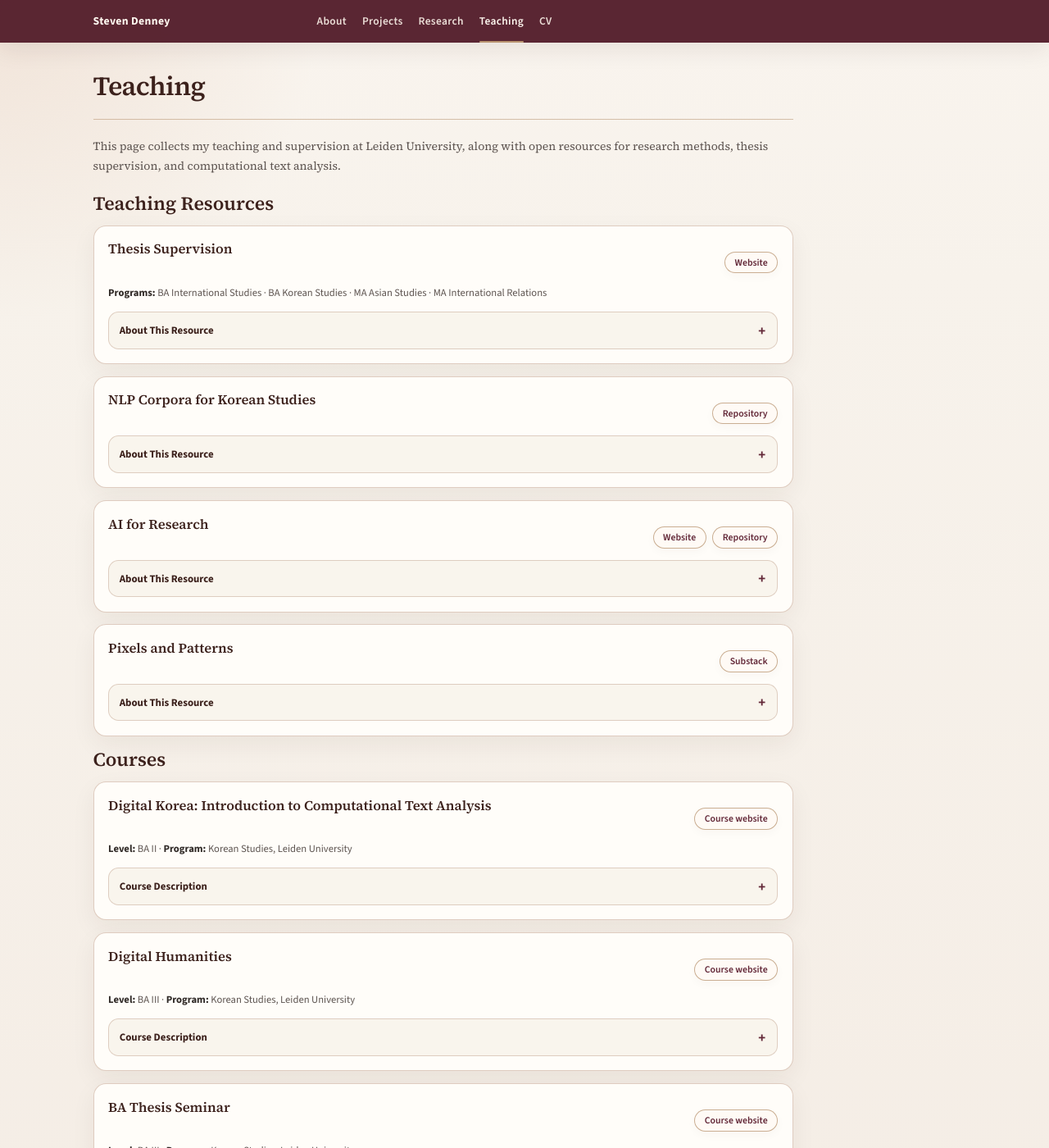
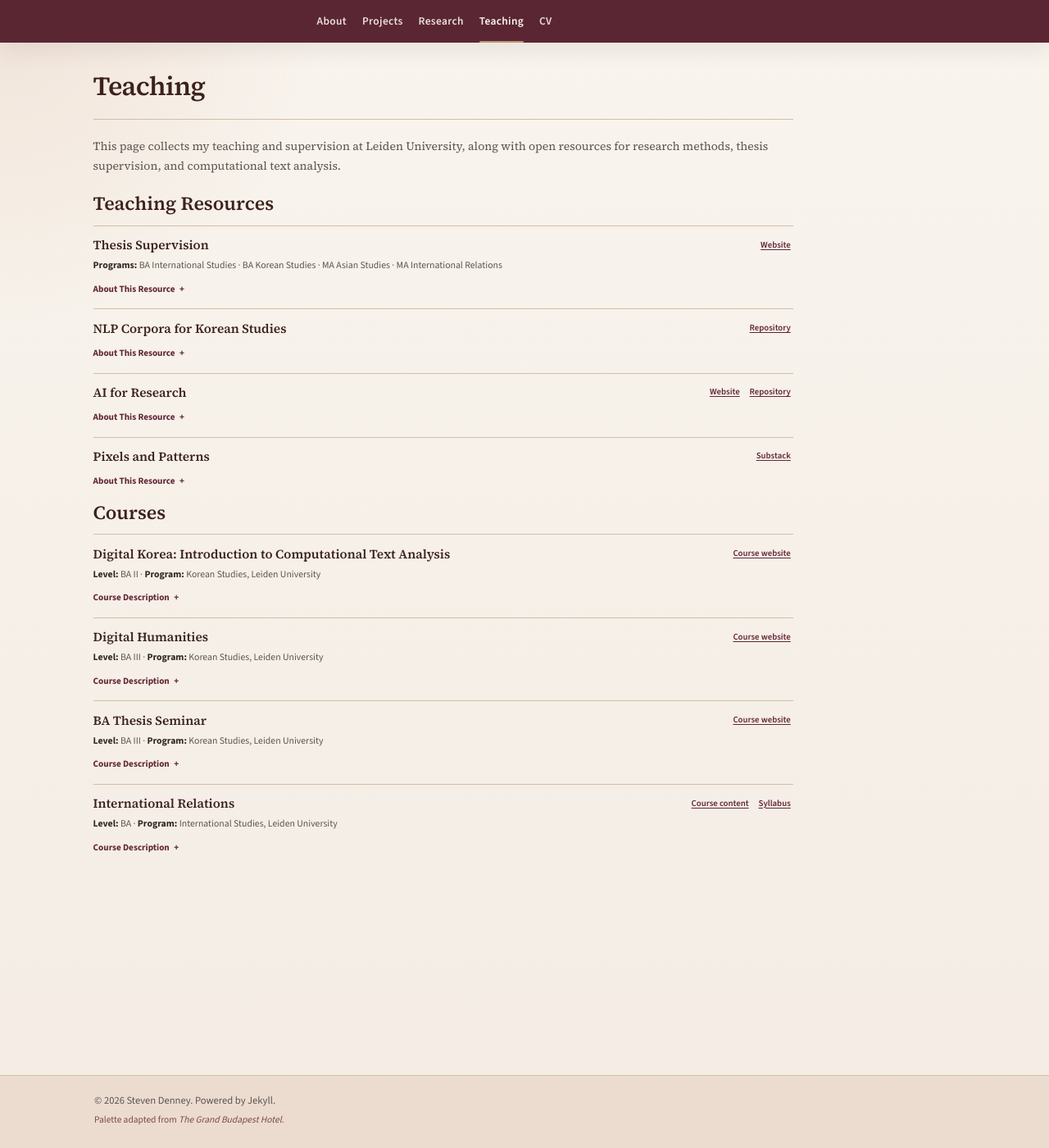
Before and after one commit to scdenney/scdenney.github.io, a Jekyll site: the page built from teaching.md, in a window 1280 px wide and 1400 px high. Shown: the whole window at 82% size. Built offline with Jekyll 4.4.1, drawn with Linux system fonts in a browser that asks for light colours.

Commit message:
Refine project and teaching disclosures

```diff
--- a/_includes/head.html
+++ b/_includes/head.html
@@ -7,6 +7,6 @@
 <link rel="preconnect" href="https://fonts.gstatic.com" crossorigin>
 <link href="https://fonts.googleapis.com/css2?family=Source+Sans+3:wght@400;500;600;700&family=Source+Serif+4:opsz,wght@8..60,400;8..60,500;8..60,600;8..60,700&display=swap" rel="stylesheet">
 
-<link rel="stylesheet" href="{{ '/assets/css/style.css?v=20260703b' | relative_url }}">
+<link rel="stylesheet" href="{{ '/assets/css/style.css?v=20260703c' | relative_url }}">
 
 <link rel="icon" type="image/svg+xml" href="{{ '/assets/images/favicon.svg' | relative_url }}">
--- a/_includes/header.html
+++ b/_includes/header.html
@@ -1,8 +1,5 @@
 <header class="masthead">
   <div class="masthead__inner">
-    {% unless page.url == '/' %}
-    <a class="masthead__brand" href="{{ '/' | relative_url }}" aria-label="Steven Denney, home">Steven Denney</a>
-    {% endunless %}
     <nav class="masthead__nav" id="site-navigation" aria-label="Primary">
       <a href="{{ '/' | relative_url }}" {% if page.url == '/' %}class="active" aria-current="page"{% endif %}>About</a>
       <a href="{{ '/projects/' | relative_url }}" {% if page.url contains '/projects' %}class="active" aria-current="page"{% endif %}>Projects</a>
--- a/assets/css/style.css
+++ b/assets/css/style.css
@@ -222,22 +222,6 @@ hr {
   align-items: center;
   column-gap: var(--home-layout-gap);
   min-height: 3.7rem;
-}
-
-.masthead__brand {
-  grid-column: 1;
-  justify-self: start;
-  color: #fff8f0;
-  font-family: var(--font-sans);
-  font-size: 0.98rem;
-  font-weight: 700;
-  letter-spacing: 0.025em;
-  text-decoration: none;
-}
-
-.masthead__brand:hover,
-.masthead__brand:focus-visible {
-  color: #fff;
 }
 
 .masthead__nav {
@@ -542,17 +526,18 @@ hr {
 }
 
 .project-card {
-  margin-bottom: 1.05rem;
-  padding: 1.25rem;
-  border: 1px solid rgba(216, 195, 180, 0.82);
-  border-radius: var(--radius-lg);
-  background: var(--color-surface-strong);
-  box-shadow: var(--shadow-sm);
+  margin: 0;
+  padding: 0.95rem 0 0.88rem;
+  border: 0;
+  border-top: 1px solid rgba(185, 148, 112, 0.55);
+  border-radius: 0;
+  background: transparent;
+  box-shadow: none;
 }
 
 .project-card h3 {
   margin-bottom: 0;
-  font-size: 1.18rem;
+  font-size: 1.1rem;
 }
 
 .project-card p:last-child,
@@ -565,31 +550,146 @@ hr {
   display: flex;
   align-items: flex-start;
   justify-content: space-between;
-  gap: 1rem;
+  gap: 0.7rem;
 }
 
 .project-links {
   display: flex;
   flex-wrap: wrap;
-  gap: 0.55rem;
-  margin: 0.95rem 0 0;
+  gap: 0.45rem;
+  margin: 0.1rem 0 0;
 }
 
 .project-links .resource-link {
   margin: 0;
 }
 
+.project-card .resource-link {
+  padding: 0.15rem 0.2rem;
+  border: 0;
+  border-radius: 0;
+  background: transparent;
+  box-shadow: none;
+  font-size: 0.77rem;
+  text-decoration: underline;
+  text-underline-offset: 0.18em;
+}
+
+.project-card .resource-link:hover,
+.project-card .resource-link:focus-visible {
+  border-color: transparent;
+  background: transparent;
+  box-shadow: none;
+  color: var(--color-accent);
+  transform: none;
+}
+
 .project-meta {
-  margin: 0.95rem 0 0;
+  max-width: 48rem;
+  margin: 0.45rem 0 0;
   color: var(--color-text-soft);
   font-family: var(--font-sans);
-  font-size: 0.9rem;
-  line-height: 1.55;
+  font-size: 0.84rem;
+  line-height: 1.45;
 }
 
 .project-meta strong {
   color: var(--color-text);
   font-weight: 700;
+}
+
+.project-card > details {
+  display: block;
+  margin: 0.45rem 0 0;
+  border: 0;
+  border-top: 1px solid rgba(185, 148, 112, 0.38);
+  border-radius: 0;
+  background: transparent;
+}
+
+.project-card > details + details {
+  margin-top: 0;
+}
+
+.project-card > details summary {
+  padding: 0.52rem 1.3rem 0.52rem 0;
+  font-size: 0.8rem;
+}
+
+.project-card > details summary::after {
+  right: 0.1rem;
+}
+
+.project-card > details summary:hover,
+.project-card > details summary:focus-visible {
+  background: transparent;
+  box-shadow: none;
+  transform: none;
+}
+
+.project-card > details > div {
+  padding: 0.2rem 0 0.7rem;
+  border: 0;
+  background: transparent;
+  font-size: 0.92rem;
+}
+
+.detail-switcher {
+  margin-top: 0.45rem;
+}
+
+.detail-actions {
+  display: flex;
+  flex-wrap: wrap;
+  gap: 1.15rem;
+  padding: 0.25rem 0 0.1rem;
+}
+
+.detail-actions button {
+  padding: 0.2rem 0;
+  border: 0;
+  background: transparent;
+  color: var(--color-accent-strong);
+  font-family: var(--font-sans);
+  font-size: 0.8rem;
+  font-weight: 700;
+  cursor: pointer;
+}
+
+.detail-actions button::after {
+  content: "+";
+  margin-left: 0.4rem;
+}
+
+.detail-actions button[aria-expanded="true"] {
+  text-decoration: underline;
+  text-underline-offset: 0.24em;
+}
+
+.detail-actions button[aria-expanded="true"]::after {
+  content: "−";
+}
+
+.detail-actions button:hover,
+.detail-actions button:focus-visible {
+  color: var(--color-accent);
+}
+
+.detail-panel {
+  margin-top: 0.5rem;
+  padding: 0.8rem 0.9rem;
+  border: 1px solid rgba(216, 195, 180, 0.76);
+  border-radius: 0.65rem;
+  background: rgba(241, 230, 220, 0.62);
+  font-size: 0.92rem;
+}
+
+.detail-panel[hidden] {
+  display: none;
+}
+
+.detail-panel > div > *:last-child {
+  margin-bottom: 0;
 }
 
 details {
@@ -932,10 +1032,6 @@ details ul li {
     gap: 0;
   }
 
-  .masthead__brand {
-    font-size: 0.94rem;
-  }
-
   .nav-toggle {
     display: inline-flex;
     margin-left: auto;
@@ -1141,10 +1237,13 @@ details ul li {
     padding-top: 2.15rem;
   }
 
-  .project-card,
   .publication-item,
   .cv-container {
     padding: 1rem;
+  }
+
+  .project-card {
+    padding: 0.85rem 0 0.78rem;
   }
 
   .publication-item {
```
Also changed, not shown: _includes/site-scripts.html (+71 -0 lines).
